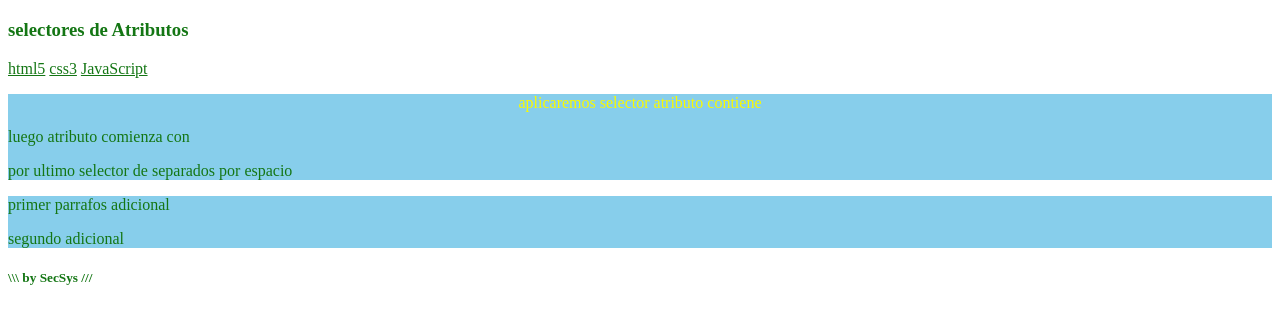
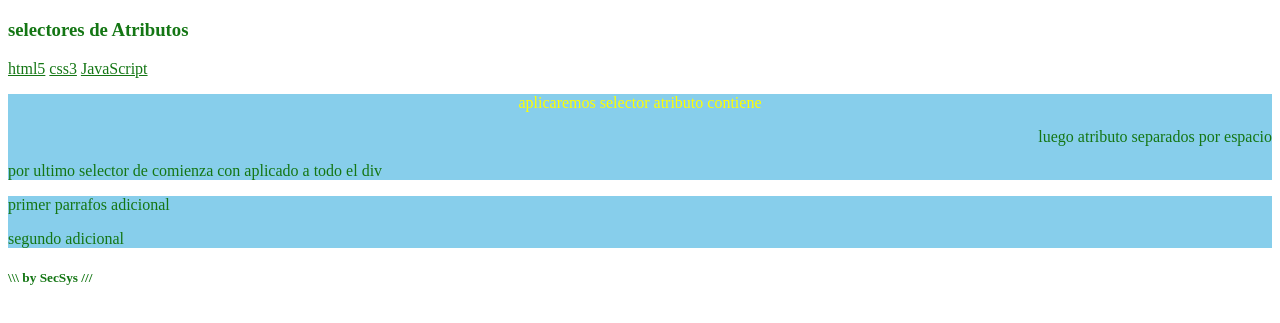
Before and after one commit to SS-PachaP/201510514ExamenP1, a plain HTML site: page Preg_5/web5.html in a window 1280 px wide. Shown: the part 61-384 px from the top of the page. Drawn offline with Linux system fonts and the light colour scheme.

Commit message:
añadiendo el atributo separados por espacio

```diff
--- a/Preg_5/estilos5.css
+++ b/Preg_5/estilos5.css
@@ -11,9 +11,12 @@ section[class^="Sec"]{
 
 /* Atributo CONTIENE con */
 p[title*="Uno"]{
-    color: #fafa01;
+    color: #ffff00;
     text-align: center
 }
 
 
 /* Atributo Seprado por espacio */
+p[title~="dos"]{
+    text-align: right
+}
--- a/Preg_5/web5.html
+++ b/Preg_5/web5.html
@@ -21,10 +21,10 @@
         <article >
             <div id="primera division">
                 <p title="Parrafo_Uno">aplicaremos selector atributo contiene</p>
-                <p title="Parrafo dos">luego atributo comienza con</p>
+                <p title="Parrafo dos">luego atributo separados por espacio</p>
             </div>
             <div id="segunda division">
-                <p class="Comienza con">por ultimo selector de separados por espacio</p>
+                <p class="Comienza con">por ultimo selector de comienza con aplicado a todo el div </p>
                 <p></p>
             </div>
         </article>
```
